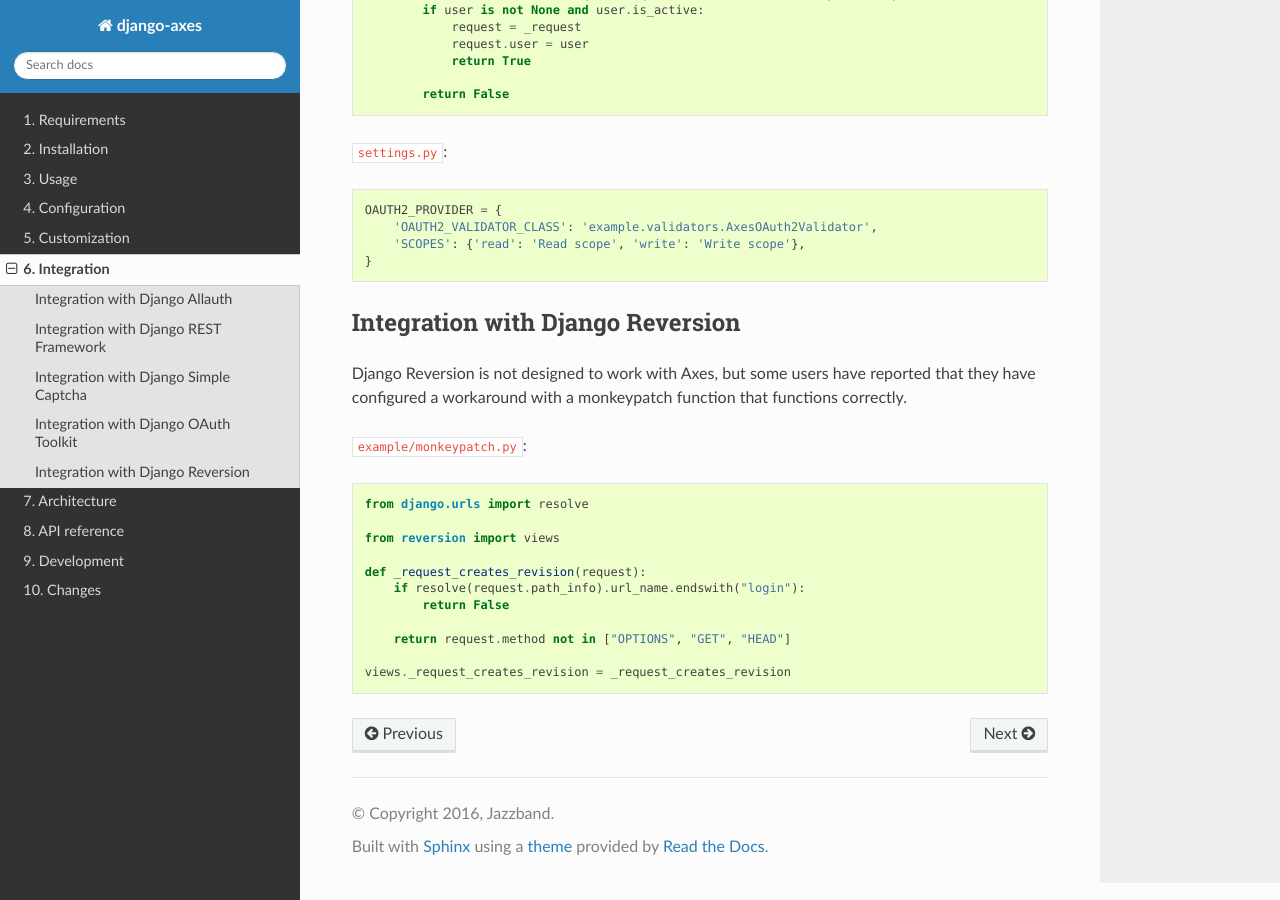
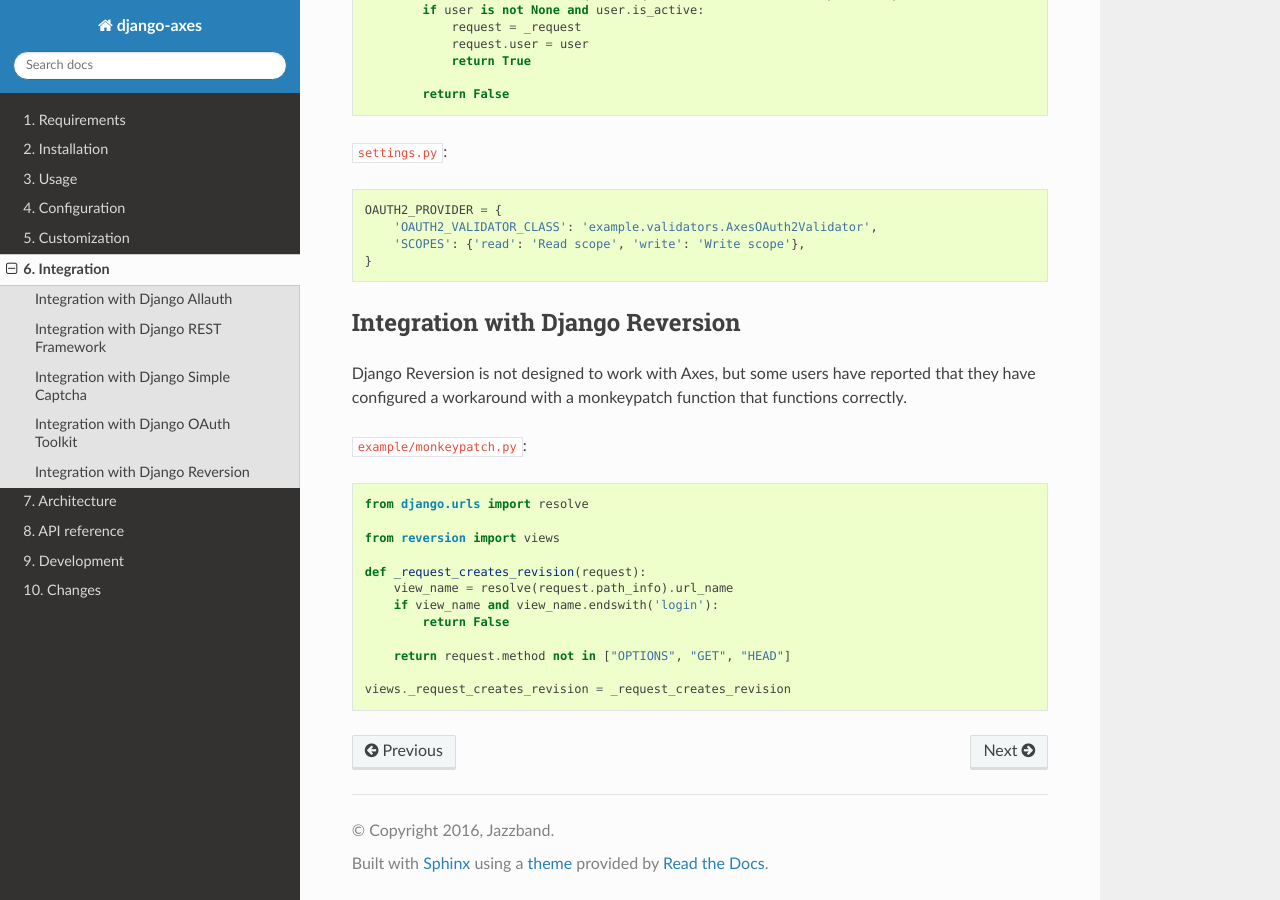
Before and after one commit to GabrielSandu484/django-axes-pro, a Sphinx documentation site: the page built from docs/6_integration.rst, in a window 1280 px wide and 900 px high, scrolled down 4666 px. Built offline with Sphinx 7.4.7 and the Read the Docs theme 2.0.0, drawn with Linux system fonts in a browser that asks for light colours; the version number could not be read and is left out.

Commit message:
Reversion update: handle case when view doesn't have name

```diff
--- a/docs/6_integration.rst
+++ b/docs/6_integration.rst
@@ -266,7 +266,8 @@ a workaround with a monkeypatch function that functions correctly.
     from reversion import views
 
     def _request_creates_revision(request):
-        if resolve(request.path_info).url_name.endswith("login"):
+        view_name = resolve(request.path_info).url_name
+        if view_name and view_name.endswith('login'):
             return False
 
         return request.method not in ["OPTIONS", "GET", "HEAD"]
```
